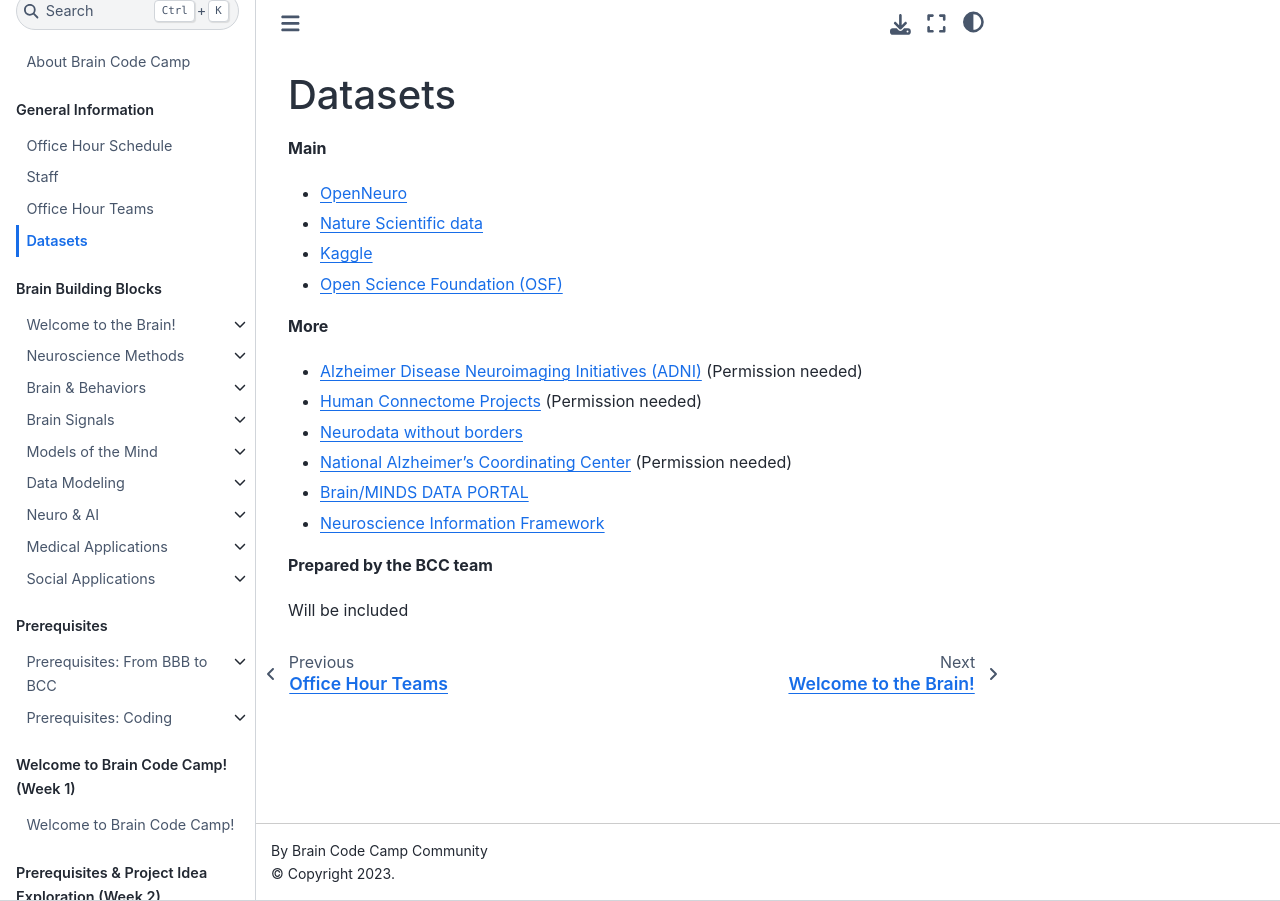
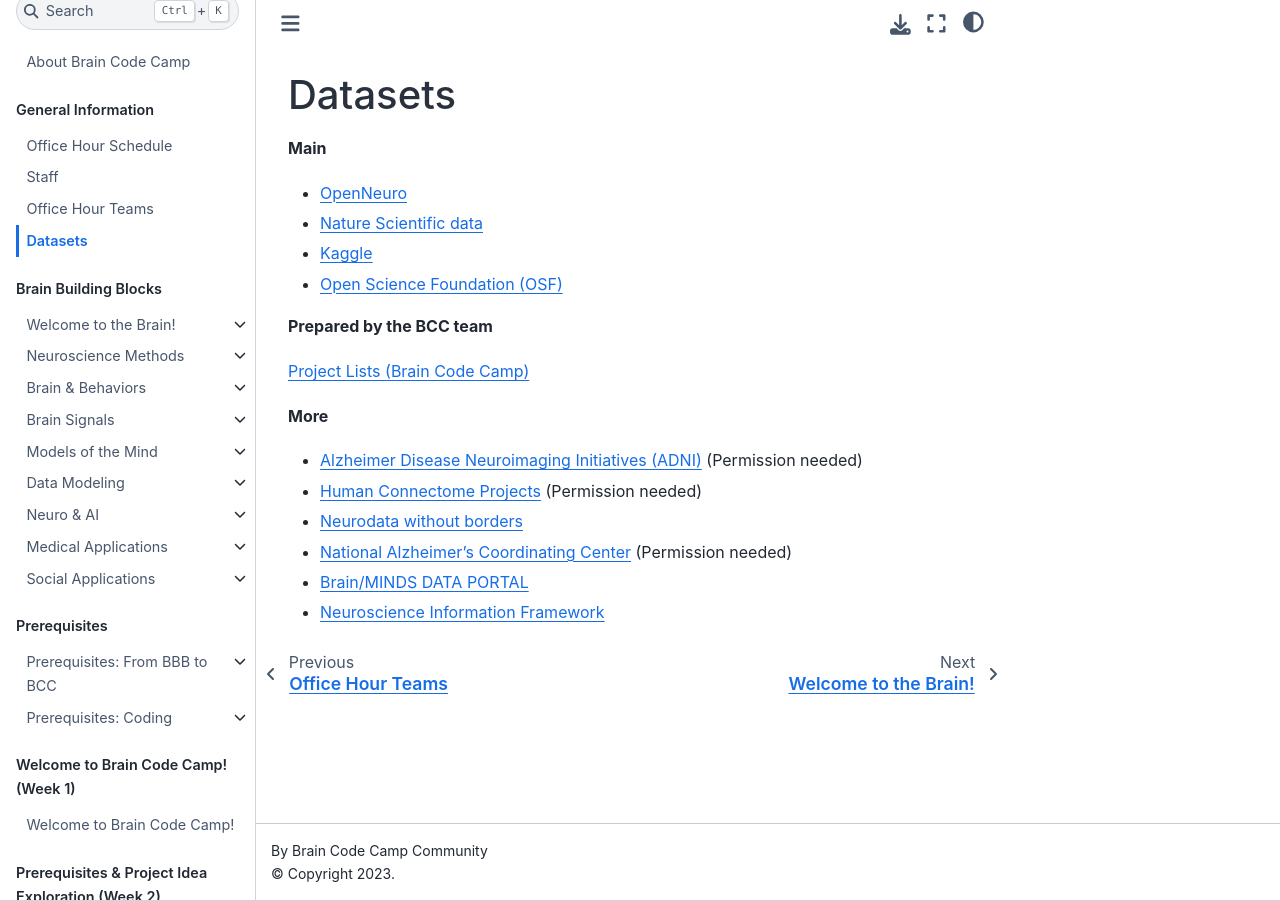
Before and after one commit to ichatnun/brainCodeCamp2023, a Jupyter Book: the page built from GeneralInfo/datasets.md, in a window 1280 px wide. Built offline with Jupyter Book 1.0.4 settings and Sphinx 7.4.7 and the Sphinx Book theme 1.1.4, drawn with Linux system fonts in a browser that asks for light colours; pages that are not in the unit, such as notebooks, are missing from menus.

Commit message:
Add slides and project list

```diff
--- a/GeneralInfo/datasets.md
+++ b/GeneralInfo/datasets.md
@@ -6,6 +6,10 @@
 * [Kaggle](https://www.kaggle.com/)
 * [Open Science Foundation (OSF)](https://osf.io/)
 
+**Prepared by the BCC team**
+
+[Project Lists (Brain Code Camp)](https://docs.google.com/spreadsheets/d/1ol_3w_4cvQWrok4r1sZ0toKFhudjbRsY3_DKqjtqMpE/edit#gid=661660833)
+
 **More**
 * [Alzheimer Disease Neuroimaging Initiatives (ADNI)](https://adni.loni.usc.edu/) (Permission needed)
 * [Human Connectome Projects](https://db.humanconnectome.org/) (Permission needed)
@@ -13,7 +17,3 @@
 * [National Alzheimer’s Coordinating Center](https://naccdata.org/) (Permission needed)
 * [Brain/MINDS DATA PORTAL](https://dataportal.brainminds.jp/)
 * [Neuroscience Information Framework](https://neuinfo.org/)
-
-**Prepared by the BCC team**
-
-Will be included
```
Also changed, not shown: Fundamentals/PrereqAndProjectExploration/Intro.md (+4 -0 lines).
